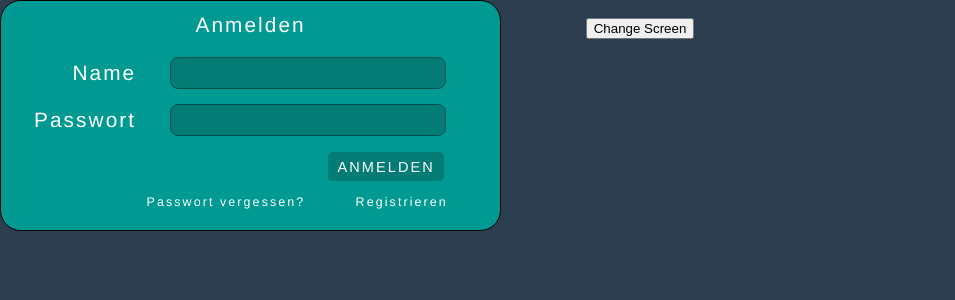
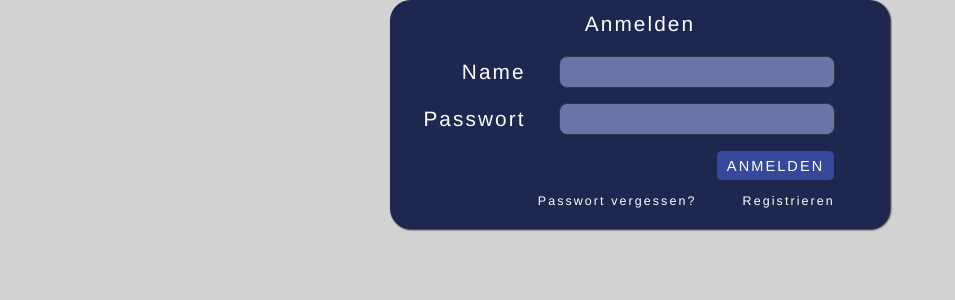
Before and after one commit to lelex4545/projekt-1, a Vue app: page / in a window 1280 px wide. Shown: the top 300 px of the page, without its empty margins (0-955 px from the left). Built offline with nearby package versions, Linux system fonts and the light colour scheme.

Commit message:
Design 2.0

```diff
--- a/src/App.vue
+++ b/src/App.vue
@@ -1,7 +1,7 @@
 <template>
   <div id="app">
 
-    <span v-if="loginVar"><LogIn/></span>
+    <span id="log" v-if="loginVar"><LogIn/></span>
     <span v-else><Home/></span>
     <button @click="loginVar=!loginVar">Change Screen</button>
   </div>
@@ -38,10 +38,11 @@ html{
   padding: 0;
 }
 body {
-  background-color: #2c3e50;
+  background-color: lightgray;/* #2c3e50;*/
   margin: 0em;
   padding: 0em;
   height: 100%;
   width: 100%;
 }
+
 </style>
--- a/src/components/screens/Home.vue
+++ b/src/components/screens/Home.vue
@@ -22,8 +22,9 @@ export default {
 <style>
 .containerDesignHome {
   border-radius: 1em;
-  background-color: #009a93;
-  border: .5px solid black;
+  background-color: whitesmoke;/*#009a93;*/
+  /*border: .5px solid black;*/
+  box-shadow: 1px 1px 2px rgb(126, 126, 126);
   letter-spacing: 0.1em;
   transition: font-size 0.8s;
 }
@@ -34,24 +35,27 @@ export default {
         "h h h h"
         "c n n n"
         "c n n n";
-    grid-auto-columns: 16% 28% 28% 28%;
-    grid-auto-rows: 4% 48% 48%;
+    grid-auto-columns: 17% 28% 28% 26%;
+    grid-auto-rows: 2.5em 46% 46%;
 
     font-size: 1.1em;
 }
 #headerNet{
     grid-area: h;
+    color: rgb(30, 39, 80);
     display: flex;
     padding-left: 1em;
     align-items: center;
     border-radius: 0;
     border: 0px;
-    border-bottom: 1px solid black;
+    /*border-bottom: 1px solid black;*/
     font-size: .6em;
 
     position: fixed;
     width: 100vw;
     height: 4em;
+
+    box-shadow: 1px 1px 2px rgb(126, 126, 126);
 }
 
 
--- a/src/components/screens/HomeComp/ControlCenter.vue
+++ b/src/components/screens/HomeComp/ControlCenter.vue
@@ -26,21 +26,20 @@ export default {
     align-items: center;
     flex-flow: column;
     border-radius: 0;
-    border: 0px;
-    border-right: 1px solid black;
 
     position: fixed;
     height: 100vh;
-    width: 13em;
+    width: 14em;
 }
 
 #profil{
     display: flex;
-    background-color: #037c76;
+    /*background-color: #037c76;*/
+    background-color: rgb(30, 39, 80);
     width: 12em;
     height: 7em;
     margin-top: 3.5em;
-    border: .5px solid black;
+    box-shadow: 1px 1px 2px rgb(126, 126, 126);
     border-radius: 1em;
 
     justify-content: center;
--- a/src/components/screens/HomeComp/WissensblockItem.vue
+++ b/src/components/screens/HomeComp/WissensblockItem.vue
@@ -33,12 +33,12 @@ export default {
 
 <style lang="scss">
 .emptyBlock{
-    color: darkslategray;
+    color: rgb(30, 39, 80);
     &:hover{
         transition: all .75s;
         z-index: 2;
         transform: scale(1.05);
-        color: darken($color: darkslategray, $amount: 5);
+        color: darken($color: rgb(63, 89, 192), $amount: 5);
         &:after{
             transition: all 1s;
         }
@@ -57,6 +57,7 @@ export default {
     height: 2em;
     font-size: 1em;
     border: 0em;
+    color:rgb(30, 39, 80);
 }
 
 ::placeholder{ /* Chrome, Firefox, Opera, Safari 10.1+ */
--- a/src/components/screens/HomeComp/Wissensthema.vue
+++ b/src/components/screens/HomeComp/Wissensthema.vue
@@ -32,7 +32,7 @@ export default {
 <style>
 #thema{
     display: flex;
-    background-color: #037c76;
+    background-color: rgb(30, 39, 80);
     width: 12em;
     height: 1.5em;
     margin-top: 1em;
--- a/src/components/screens/LogIn.vue
+++ b/src/components/screens/LogIn.vue
@@ -47,10 +47,13 @@ export default {
 .testtest{
   z-index: 10;
 }
+
 .conDesign {
   border-radius: 1em;
-  background-color: #009a93;
-  border: .5px solid black;
+  /*background-color: #009a93;
+  border: .5px solid black;*/
+  background-color: rgb(30, 39, 80);
+  box-shadow: 1px 1px 2px rgb(29, 29, 29);
   padding: 1em;
   width: 22em;
   height: 9em;
@@ -61,6 +64,9 @@ export default {
 
 
 .canttouchme {
+  display: flex;
+  justify-content: center;
+
   -webkit-touch-callout: none; /* iOS Safari */
   -webkit-user-select: none; /* Safari */
   -khtml-user-select: none; /* Konqueror HTML */
@@ -72,9 +78,9 @@ export default {
 
 $color: #037c76;
 input {
-  border: 1px solid #034d4a;
+  border: 1px solid #333838;
   border-radius: 0.5em;
-  background-color: #037c76;
+  background-color: rgb(105, 116, 170);
   color: white;
   width: 16.2em;
   height: 1.7em;
@@ -82,7 +88,7 @@ input {
   font-size: 0.8em;
   &:focus {
     outline: none;
-    background-color: darken(#037c76, 7%);
+    background-color: darken(rgb(105, 116, 170), 7%);
   }
 }
 
--- a/src/components/screens/LogInComp/Button.vue
+++ b/src/components/screens/LogInComp/Button.vue
@@ -11,7 +11,7 @@ export default {
 </script>
 
 <style lang="scss" scoped>
-$color: #037c76;
+$color: rgb(54, 72, 153);
 
 .button {
   display: flex;
--- a/src/components/screens/LogInComp/LogInElement.vue
+++ b/src/components/screens/LogInComp/LogInElement.vue
@@ -120,7 +120,7 @@ export default {
   width: 7em;
   color: white;
   &:hover {
-    color: black;
+    color: rgb(63, 89, 192);
     cursor: pointer;
   }
 }
@@ -133,7 +133,7 @@ export default {
   width: 13em;
   color: white;
   &:hover {
-    color: black;
+    color: rgb(63, 89, 192);
     cursor: pointer;
   }
 }
```
